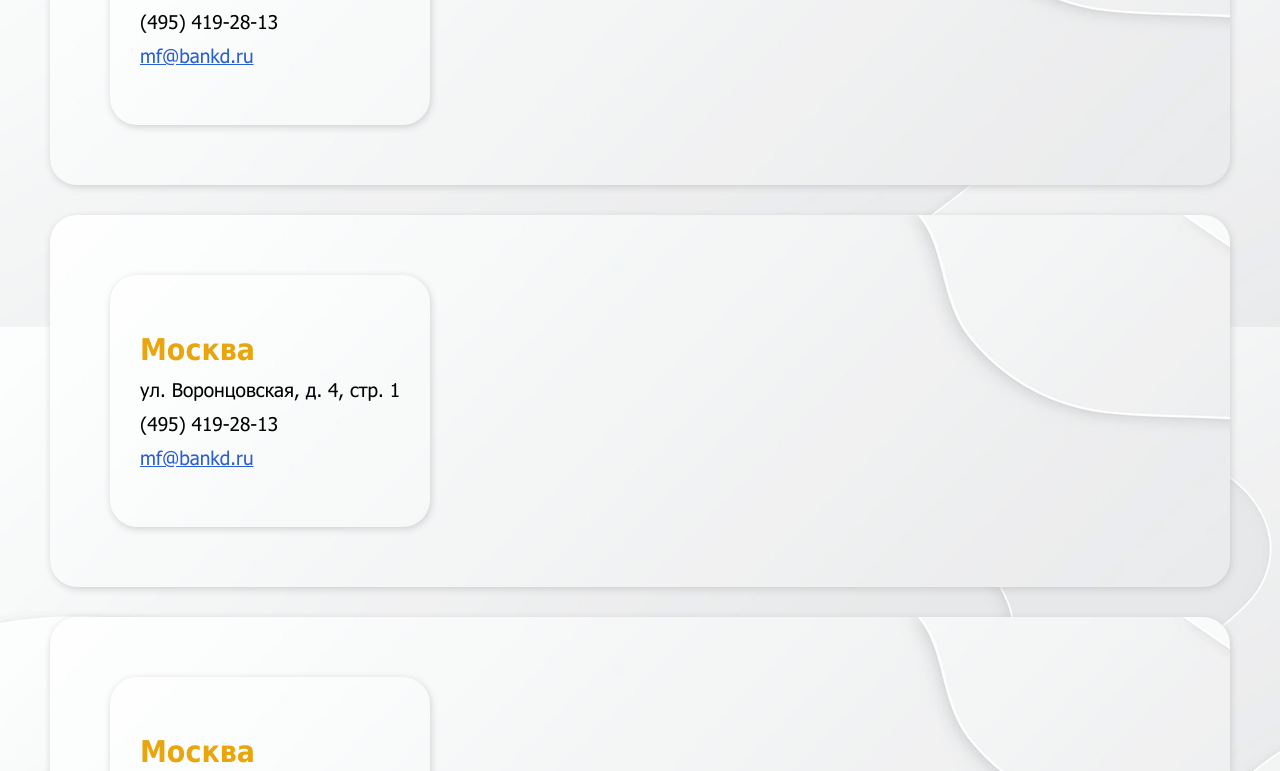
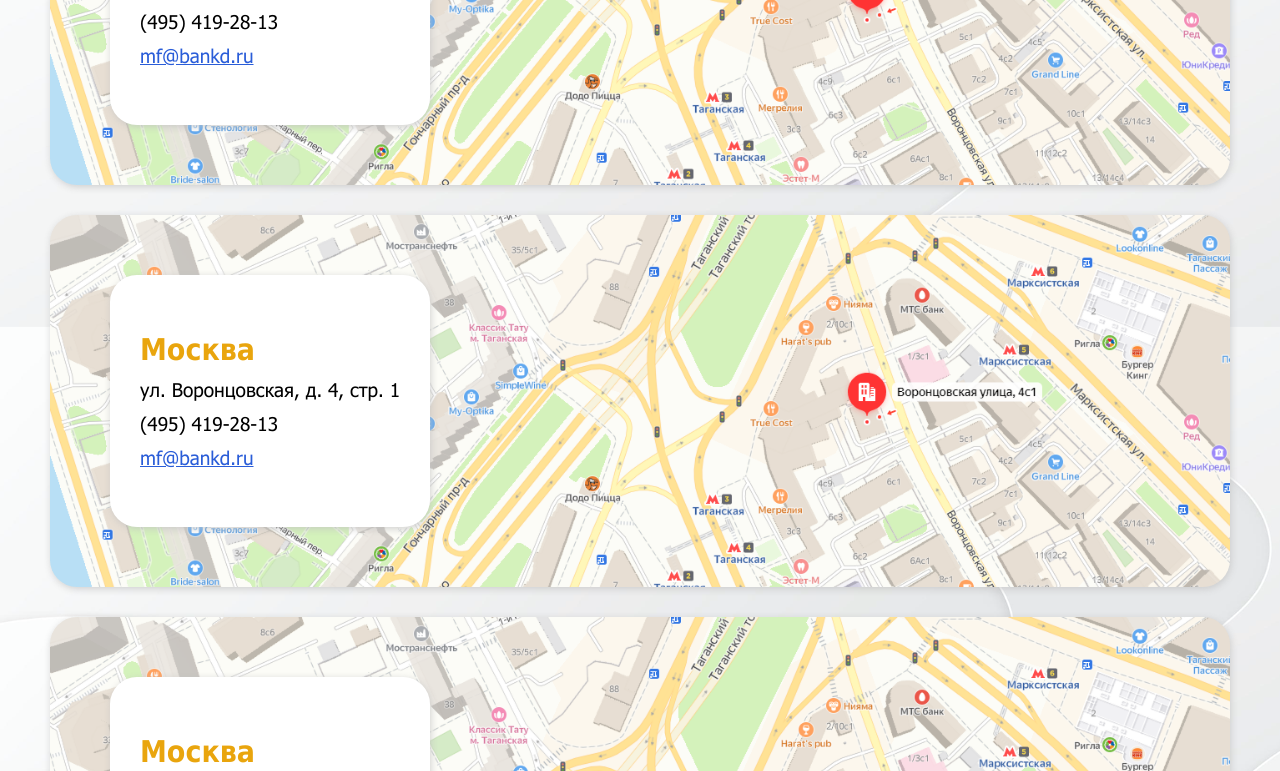
Before and after one commit to makasinui/adaptive, a website: page src/pages/contacts.html in a window 1280 px wide. Shown: the part 473-1244 px from the top of the page. Drawn offline with nearby package versions, Linux system fonts and the light colour scheme; files that its build step writes are made by us from their sources; files whose address does not match are found by name.

Commit message:
Minor changes

```diff
--- a/src/sass/blocks/contacts-block.sass
+++ b/src/sass/blocks/contacts-block.sass
@@ -5,7 +5,9 @@
     font-size: 19px
     padding: rem(60) rem(60)
     border-radius: 27px
-    background-image: url("../images/layouts/background.png")
+    background-image: url("../images/background-map.png")
+    background-repeat: no-repeat
+    background-size: cover
     filter: drop-shadow(1.634px 2.516px 3.5px rgba(193,193,193,0.73))
 
     display: flex
@@ -17,7 +19,8 @@
     .contacts-info
       display: flex
       flex-direction: column
-      background-color: rgba(255, 255, 255, 0.7803921568627451)
+      background-color: white
+      background-image: none
       padding: rem(60) rem(30)
       gap: 15px
       &__header
```
Also changed, not shown: src/assets/images/background-map.png (added).
